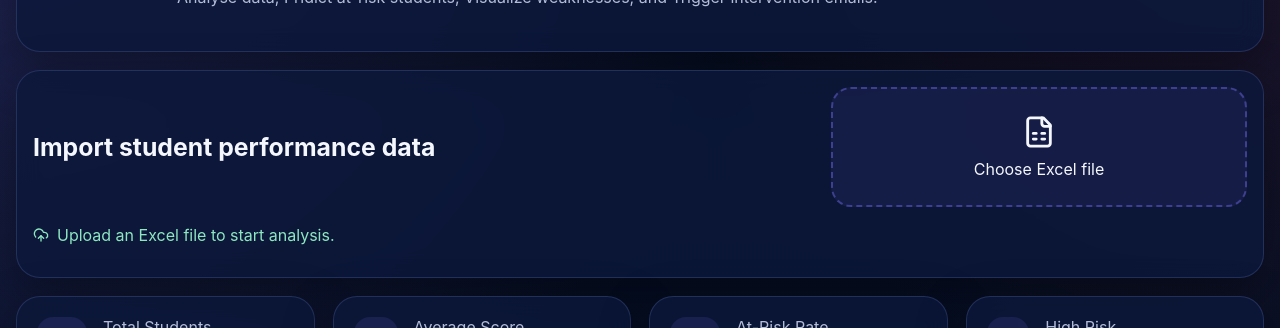
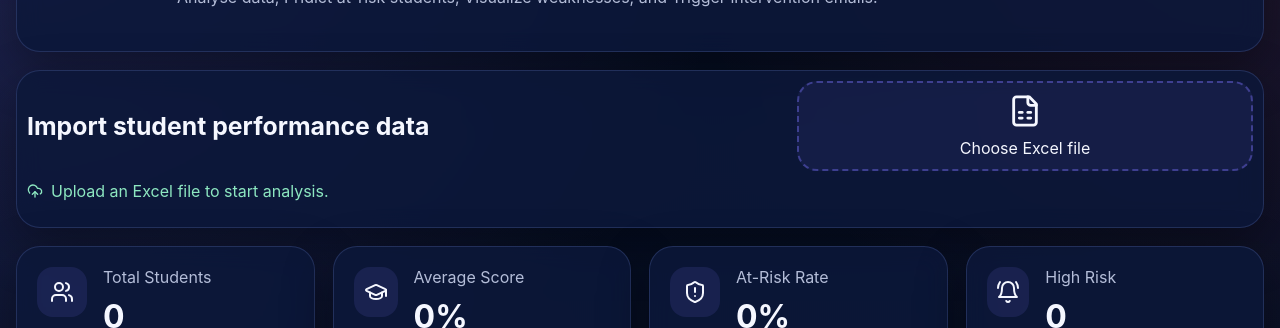
Before and after one commit to FaycelElAyeb/student-risk-ml-dashboard-v2, a React (Vite) app in the folder frontend/: page / in a window 1280 px wide. Shown: the part 215-543 px from the top of the page. Built offline with nearby package versions, Linux system fonts and the light colour scheme; no server answers.

Commit message:
fix email success message

```diff
--- a/frontend/src/styles.css
+++ b/frontend/src/styles.css
@@ -68,9 +68,18 @@ h3,h4,p { margin-top: 0; }
 .ghost-btn, .secondary-btn { background: rgba(125,116,255,0.12); color: white; border: 1px solid var(--border); }
 .text-btn { background: transparent; color: #a6bbff; padding: 0; }
 
-.upload-card { margin-top: 18px; padding: 16px; display: grid; grid-template-columns: 1.5fr 0.8fr; gap: 18px; align-items: center; }
+.upload-card {
+  margin-top: 18px;
+  padding: 10px;
+  display: grid;
+  grid-template-columns: 1fr 0.6fr;
+  gap: 10px;
+  align-items: center;
+}
+
 .upload-box {
-  min-height: 120px;
+  min-height: 90px;
+  padding: 10px;
   border: 2px dashed rgba(125,116,255,0.4);
   border-radius: 20px;
   display: flex;
```
